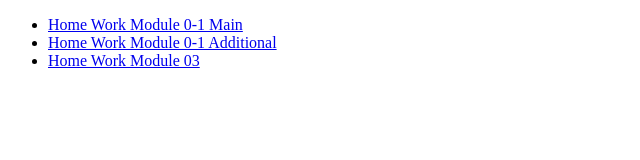
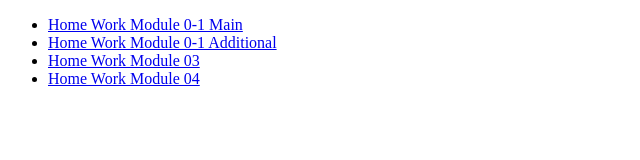
Before and after one commit to semakinv/goit-fe-course, a plain HTML site: page index.html in a window 1280 px wide. Shown: the whole page, without its empty margins (0-640 px from the left). Drawn offline with Linux system fonts and the light colour scheme.

Commit message:
HW_Module04 v01 add link

```diff
--- a/index.html
+++ b/index.html
@@ -11,6 +11,7 @@
         <li><a href="https://semakinv.github.io/goit-fe-course/module-01/hw1(main)/">Home Work Module 0-1 Main</a></li>
         <li><a href="https://semakinv.github.io/goit-fe-course/module-01/hw1(add)/">Home Work Module 0-1 Additional</a></li>
         <li><a href="https://semakinv.github.io/goit-fe-course/module-03/">Home Work Module 03</a></li>
+        <li><a href="https://semakinv.github.io/goit-fe-course/module-04/">Home Work Module 04</a></li>
     </ul>
 </body>
 </html>
```
